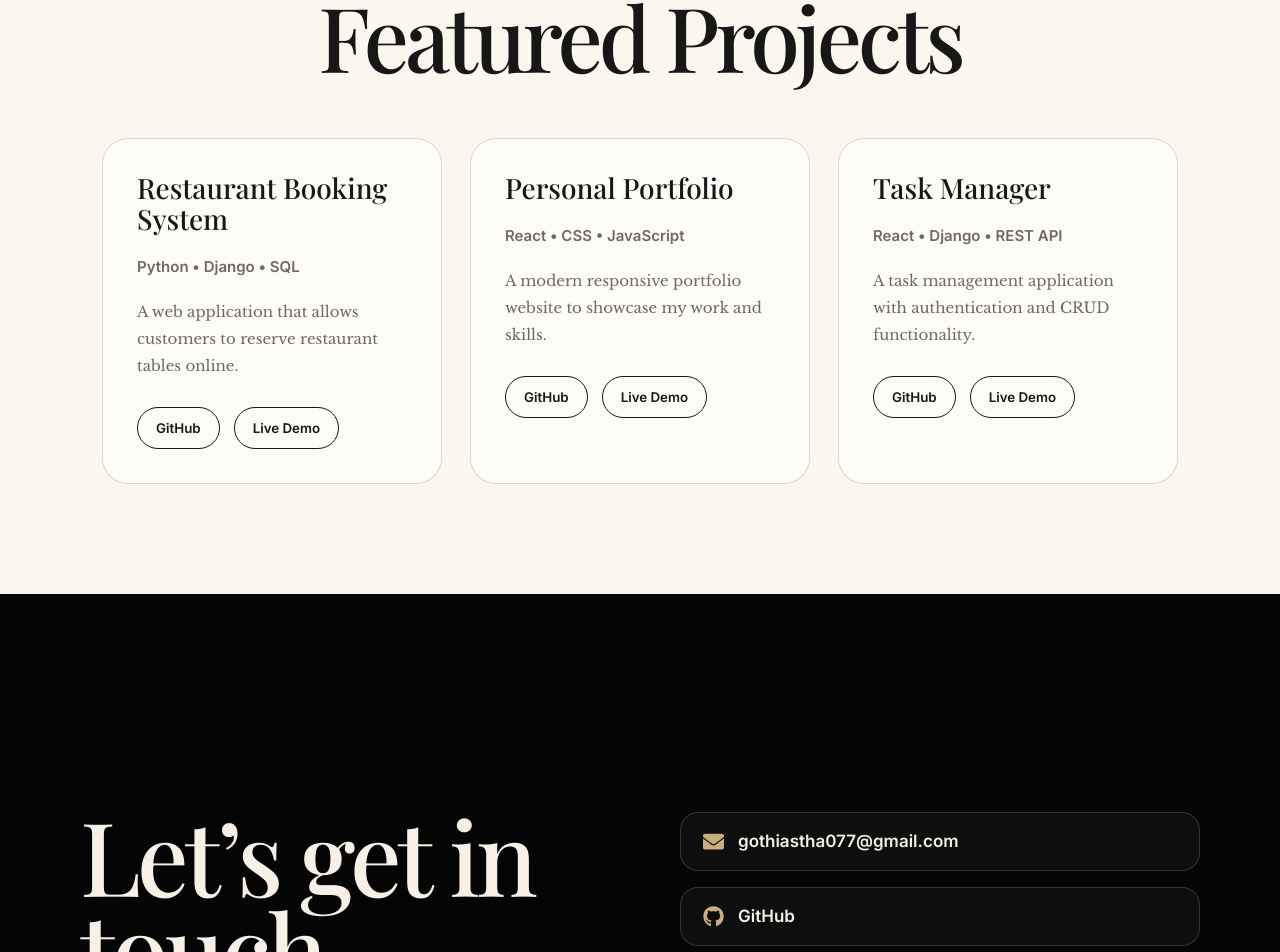
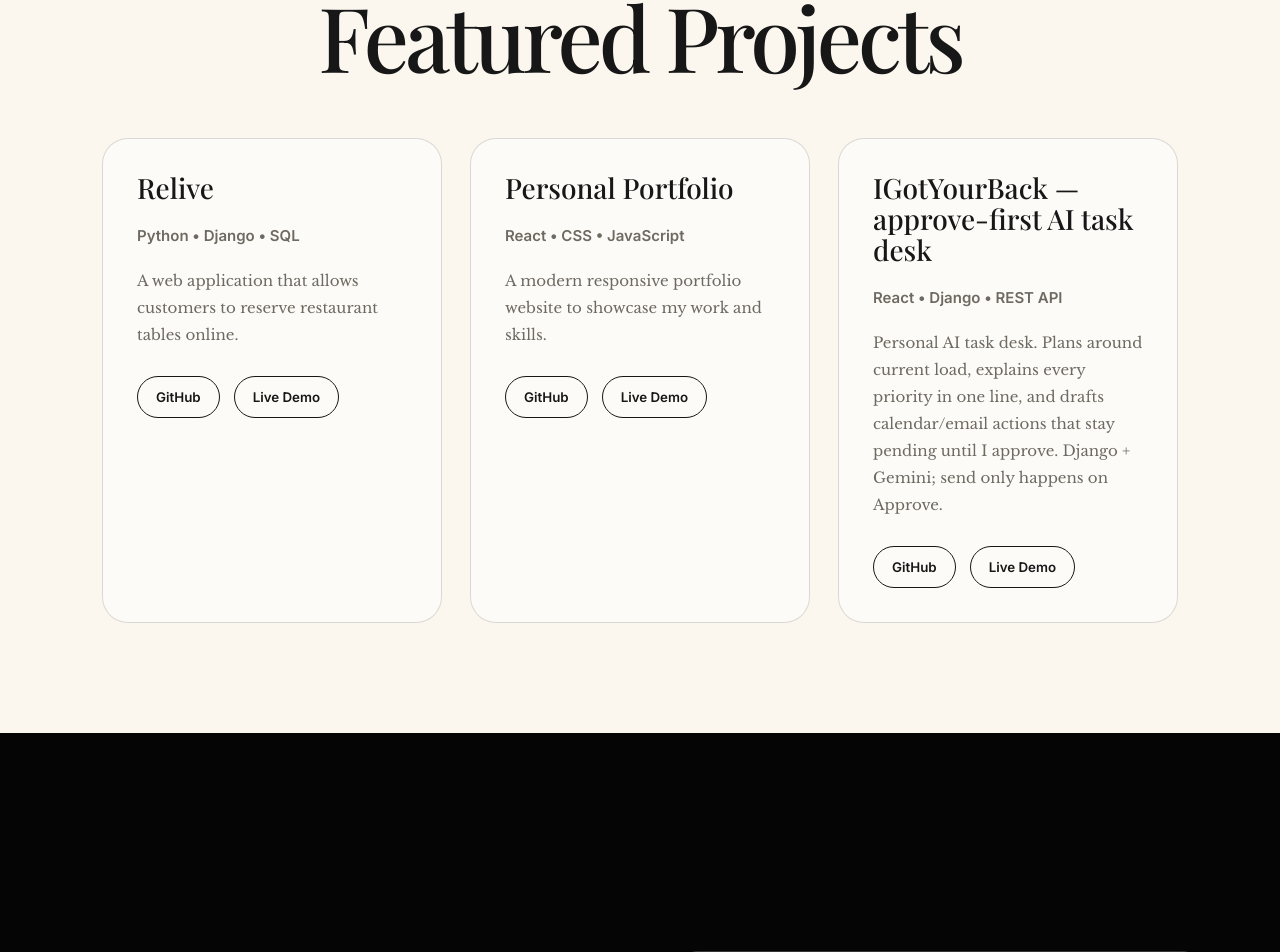
Before and after one commit to asthagothi/portfolio, a React app: page / in a window 1280 px wide. Shown: the part 2203-3155 px from the top of the page. Built offline with nearby package versions, Linux system fonts and the light colour scheme; the HTML template or start-up script is replaced by a standard one.

Commit message:
Add Task Manager project to portfolio

```diff
--- a/src/App.jsx
+++ b/src/App.jsx
@@ -19,6 +19,7 @@ function App() {
       <Contact />
       <Footer />
       <ChatBot />
+      <Analytics />
     </>
   );
 }
--- a/src/components/Projects.jsx
+++ b/src/components/Projects.jsx
@@ -1,7 +1,7 @@
 function Projects() {
   const projects = [
     {
-      title: "Restaurant Booking System",
+      title: "Relive",
       tech: "Python • Django • SQL",
       description:
         "A web application that allows customers to reserve restaurant tables online.",
@@ -17,12 +17,12 @@ function Projects() {
       demo: "#",
     },
     {
-      title: "Task Manager",
+      title: "IGotYourBack — approve-first AI task desk",
       tech: "React • Django • REST API",
       description:
-        "A task management application with authentication and CRUD functionality.",
-      github: "https://github.com/asthagothi",
-      demo: "#",
+        "Personal AI task desk. Plans around current load, explains every priority in one line, and drafts calendar/email actions that stay pending until I approve. Django + Gemini; send only happens on Approve.",
+      github: "https://github.com/asthagothi/Igotyourback-task-manager/",
+      demo: "https://igotyourback-task-manager.vercel.app/",
     },
   ];
 
```
